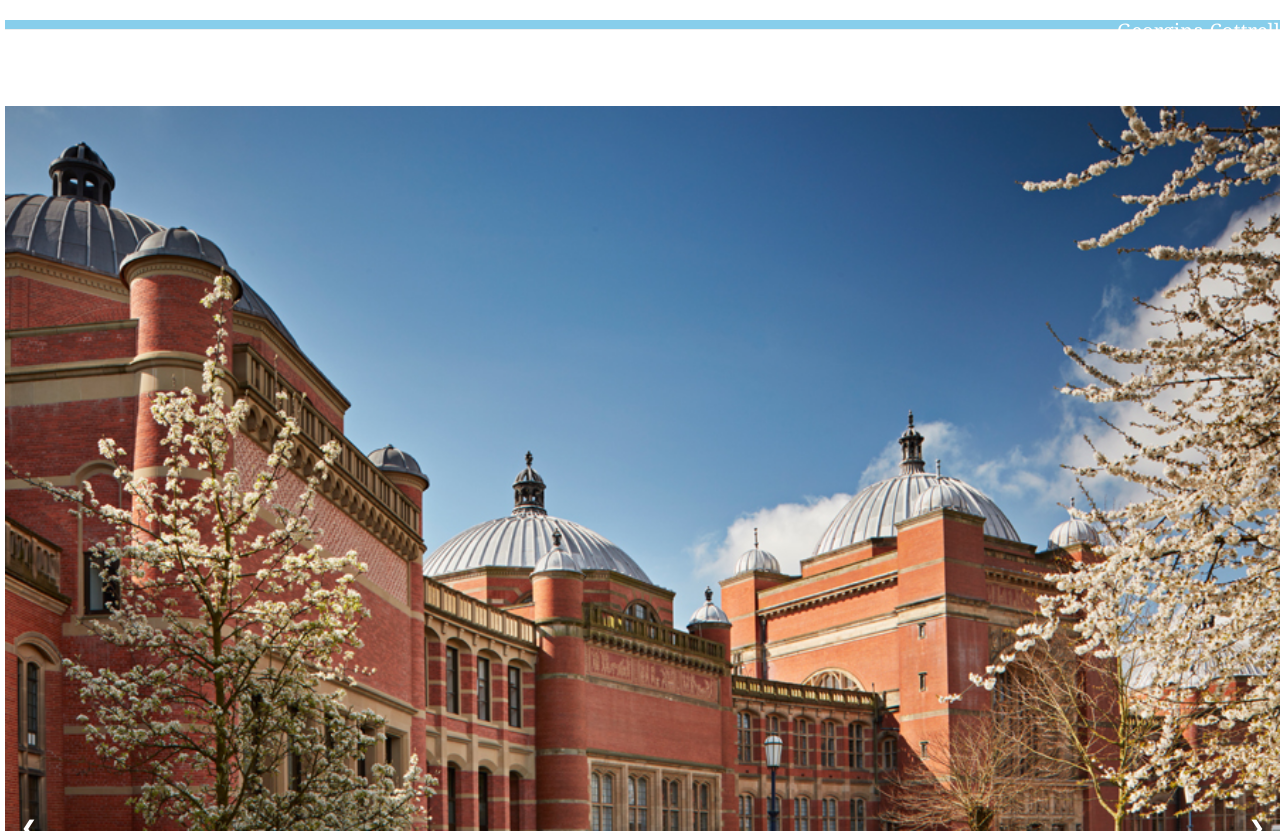
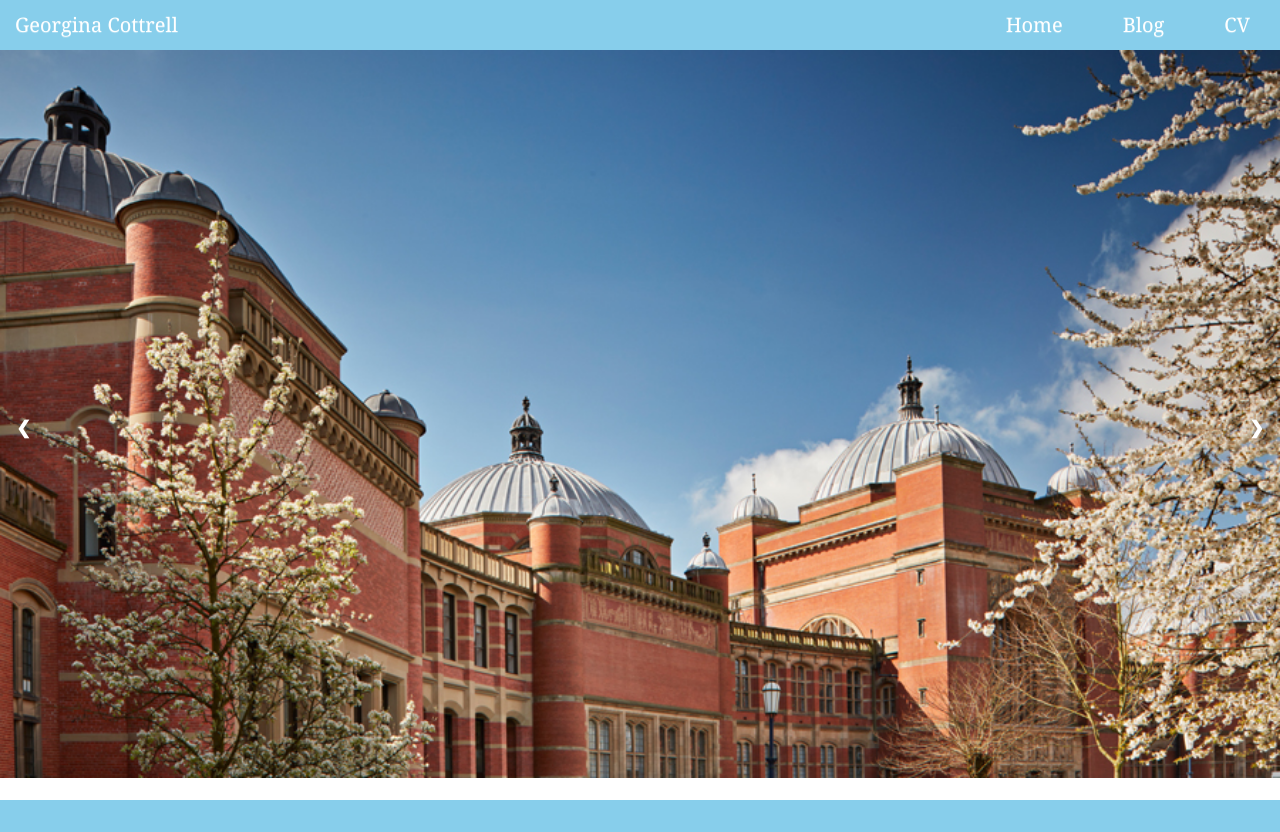
Before and after one commit to georginamay07/my-first-blog, a Django app: page / in a window 1280 px wide. After the commit the page ends 800 px from the top, so only its background shows below. Run offline with Django 3.2, Linux system fonts and the light colour scheme; some libraries are stand-ins or nearby versions.

Commit message:
up to date

```diff
--- a/blog/static/css/blog.css
+++ b/blog/static/css/blog.css
@@ -2,37 +2,45 @@ h1 a, h2 a {
     color: #87CEEB;
     font-family: Cambria, Cochin, Georgia, Times, 'Times New Roman', serif;
     font-weight: 300;
-    float:right;
 }
 body {
-    padding-left: 5px;
-}
-.page-header {
-    background-color: #87CEEB;
-    margin: 0;
-}
-.page-buttons {
-    float:right;
+    padding-top:50px;
 }
 
-.page-buttons h1, .page-buttons h1 a, .page-buttons h1 a:visited, .page-buttons h1 a:active {
-    color: #ffffff;
-    font-size: 15pt;
-    margin-right: 20px;
-}
 
-.page-header h1, .page-header h1 a, .page-header h1 a:visited, .page-header h1 a:active {
+#page-header{
     color: #ffffff;
     font-size: 15pt;
     text-decoration: none;
+    font-family: Cambria, Cochin, Georgia, Times, 'Times New Roman', serif;
+
 }
+
+.navbar-custom {
+    background-color: #87CEEB;
+    height: 50px;
+    margin-bottom: 0px !important;
+    font-family: Cambria, Cochin, Georgia, Times, 'Times New Roman', serif;
+
+}
+    .nav.navbar-nav.navbar-right a{
+        color:white;
+        padding-left:30px;
+        padding-right:30px;
+        font-size:15pt;
+
+    }
+.nav.navbar-nav.navbar-right a:hover{
+
+    background-color:#0099ff;
+}
+
 
 .content {
     margin-left: 40px;
 }
 
 h1, h2, h3, h4 {
-    color: #87CEEB;
     font-family: Cambria, Cochin, Georgia, Times, 'Times New Roman', serif;
     font-weight: 300;
 }
@@ -50,7 +58,7 @@ h1, h2, h3, h4 {
 }
 
 .top-menu, .top-menu:hover, .top-menu:visited {
-    color: #ffffff;
+    color: black;
     float: right;
     font-size: 26pt;
     margin-right: 20px;
@@ -78,7 +86,7 @@ h1, h2, h3, h4 {
 .prev, .next {
     cursor: pointer;
     position: absolute;
-    top: 100%;
+    top: 50%;
     width: auto;
     padding: 16px;
     color: white;
--- a/blog/templates/blog/base.html
+++ b/blog/templates/blog/base.html
@@ -8,16 +8,19 @@
         <link rel="stylesheet" href="{% static 'css/blog.css' %}">
     </head>
     <body>
-        <div class="page-header">
-            {% block add %}
-            {% endblock %}
-            <h1><a href="/">Georgina Cottrell</a></h1>
-            <div class="page-buttons">
-                <h1><a href="{% url 'homepage' %}">Home</a></h1>
-                <h1><a href="{% url 'post_list' %}">Blog</a></h1>
-                <h1><a href="#cv">CV</a></h1>
+    <nav class="navbar navbar-custom navbar-fixed-top">
+        <div class="container-fluid">
+            <div class="navbar-header">
+                <span class="navbar-brand" id="page-header">Georgina Cottrell</span>
             </div>
+            <ul class="nav navbar-nav navbar-right">
+                <li><a href="{% url 'homepage' %}">Home</a></li>
+                <li><a href="{% url 'post_list' %}">Blog</a></li>
+                <li><a href="#cv">CV</a></h1>
+            </ul>
+
         </div>
+    </nav>
         {% block slideshow %}
         {% endblock %}
         <div class="content container">
--- a/blog/templates/blog/post_list.html
+++ b/blog/templates/blog/post_list.html
@@ -2,9 +2,9 @@
 
 {% block content %}
     {% block add %}
-    {% if user.is_authenticated %}
-    <a href="{% url 'post_new' %}" class="top-menu"><span class="glyphicon glyphicon-plus"></span></a>
-    {% endif %}
+        {% if user.is_authenticated %}
+        <a href="{% url 'post_new' %}" class="top-menu"><span class="glyphicon glyphicon-plus"></span></a>
+        {% endif %}
     {% endblock %}
      {% for post in posts %}
         <div class="post">
```
